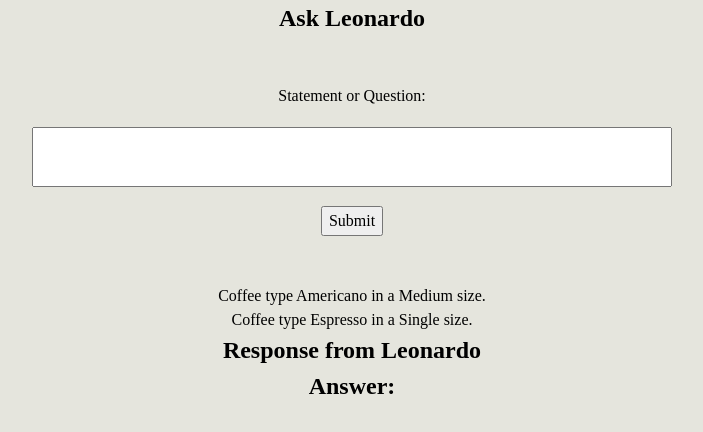
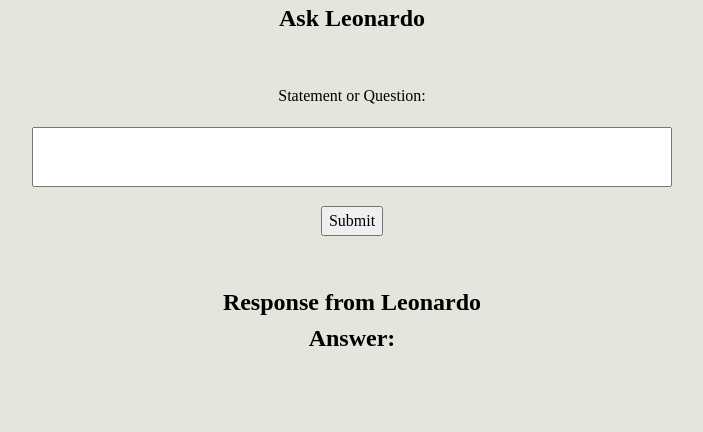
Before and after one commit to mbx33/openai-react, a React (Vite) app in the folder frontend/: page / in a window 1280 px wide. Shown: the top 432 px of the page, without its empty margins (288-991 px from the left). Built offline with nearby package versions, Linux system fonts and the light colour scheme.

Commit message:
took out a practice array

```diff
--- a/frontend/src/Form.jsx
+++ b/frontend/src/Form.jsx
@@ -3,10 +3,10 @@ import styled from 'styled-components';
 import axios from 'axios';
 import ResponseCard from './ResponseCard';
 
-const arrayOfObjects = [
-	{ coffee: 'Americano', size: 'Medium' },
-	{ coffee: 'Espresso', size: 'Single' },
-];
+// const arrayOfObjects = [
+// 	{ coffee: 'Americano', size: 'Medium' },
+// 	{ coffee: 'Espresso', size: 'Single' },
+// ];
 
 function Form() {
 	const [question, setQuestion] = useState('');
@@ -57,11 +57,11 @@ function Form() {
 				</form>
 			</FormWrapper>
 			<ResponseWrapper>
-				{arrayOfObjects.map(({ coffee, size }) => (
+				{/* {arrayOfObjects.map(({ coffee, size }) => (
 					<p>
 						Coffee type {coffee} in a {size} size.
 					</p>
-				))}
+				))} */}
 				<h2>Response from Leonardo</h2>
 				<h1>Answer: </h1>
 				{data &&
```
